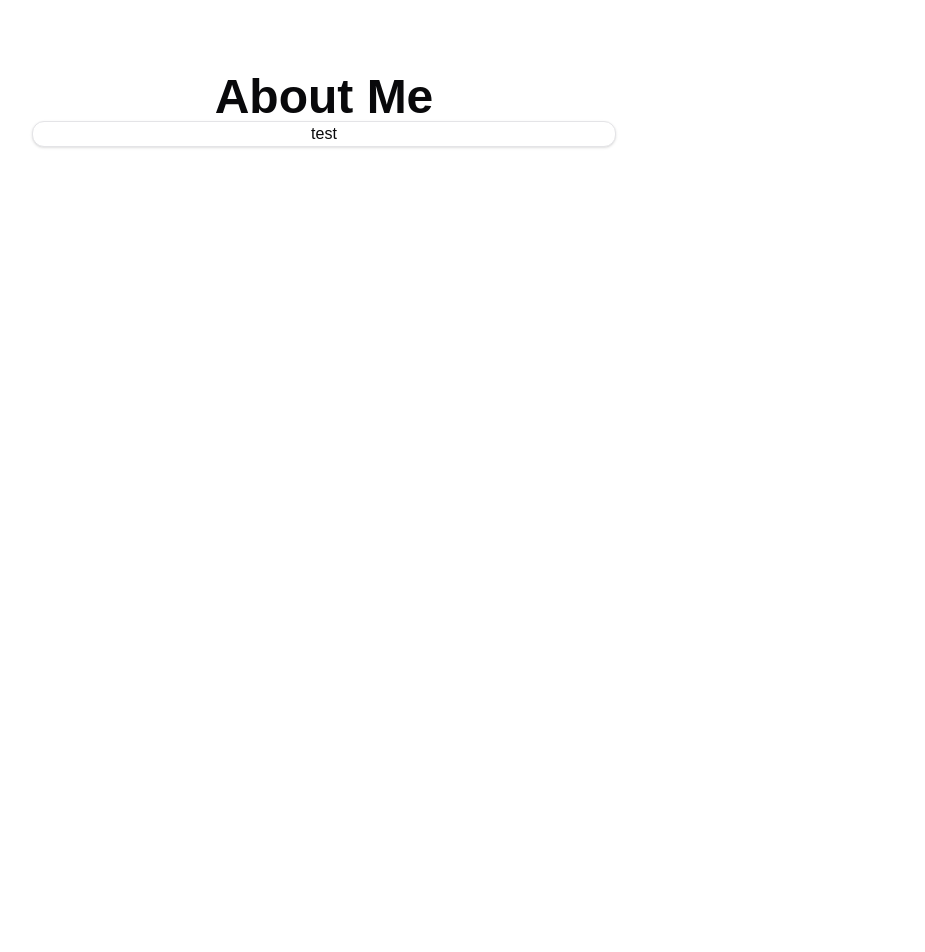
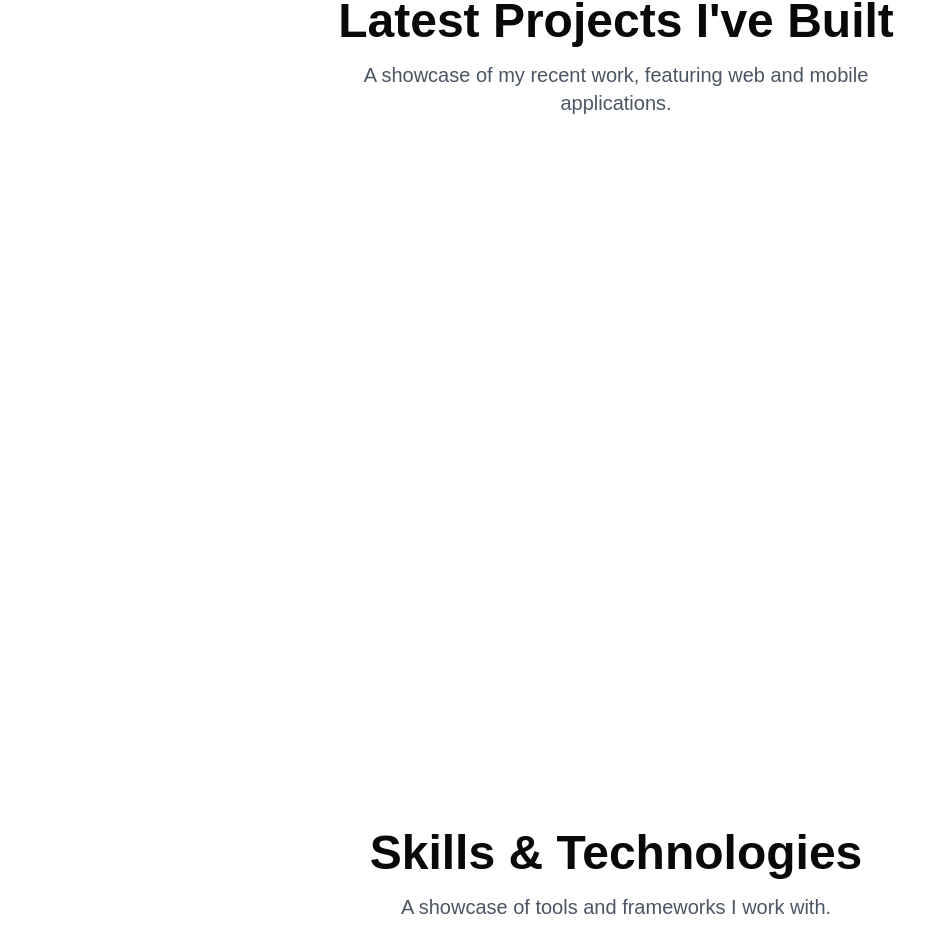
Before and after one commit to Satsuu/satsu.portfolio.web, a Next.js app: page / in a window 1280 px wide. Shown: the part 899-1851 px from the top of the page, without its empty margins (48-973 px from the left). Before the commit the page ends 1708 px from the top, so only its background shows below. Built offline with nearby package versions, Linux system fonts and the light colour scheme.

Commit message:
init section pages

```diff
--- a/app/layout.tsx
+++ b/app/layout.tsx
@@ -1,8 +1,9 @@
 import type { Metadata } from "next"
 import "./globals.css"
 import { ThemeProvider } from "@/components/theme-provider"
+import { ThemeToggle } from "@/components/theme-toggle"
+import { FloatingNav } from "@/components/navbar/floating-nav"
 import { GeistSans } from "geist/font/sans"
-// import BubbleCursor from "@/components/bubble-cursor"
 
 export const metadata: Metadata = {
   title: "Satsu.portfolio",
@@ -23,8 +24,13 @@ export default function RootLayout({
           enableSystem
           disableTransitionOnChange
         >
+          <FloatingNav />
+
+          <div className="fixed top-5 right-5 z-50">
+            <ThemeToggle />
+          </div>
+
           {children}
-          {/* <BubbleCursor /> */}
         </ThemeProvider>
       </body>
     </html>
--- a/app/page.tsx
+++ b/app/page.tsx
@@ -1,23 +1,26 @@
-import PageContainer from "@/components/page-container"
-import { FloatingNav } from "@/components/navbar/floating-nav"
 import HeaderSection from "@/components/header/header"
+import ProjectSection from "@/components/projects/projects"
 import AboutSection from "@/components/about/about"
-import { ThemeToggle } from "@/components/theme-toggle"
+import TechnologiesSection from "@/components/technologies/technologies"
+import ContactSection from "@/components/contact/contact"
 
 export default function Home() {
   return (
     <div>
-      <div className="flex justify-end p-5">
-        <ThemeToggle />
-      </div>
-      <div>
-        <FloatingNav />
-      </div>
       <div>
         <HeaderSection />
       </div>
       <div>
+        <ProjectSection />
+      </div>
+      <div>
+        <TechnologiesSection />
+      </div>
+      <div>
         <AboutSection />
+      </div>
+      <div>
+        <ContactSection />
       </div>
       {/* <footer className="flex flex-wrap items-center justify-center p-2 z-10">
         <p>2025 Satsu. All rights reserved.</p>
--- a/components/about/about.tsx
+++ b/components/about/about.tsx
@@ -1,22 +1,12 @@
 import PageContainer from "../page-container"
-import {
-  Card,
-  CardContent,
-  CardDescription,
-  CardFooter,
-  CardHeader,
-  CardTitle,
-} from "../ui/card"
 
 export default function AboutSection() {
   return (
     <PageContainer>
       <div id="about" className="h-screen pt-10 md:pt-20">
-        <div className="flex flex-col md:flex-row items-center md:items-center">
+        <div className="flex flex-col md:flex-row items- justify-center md:items-center">
           <div className="w-full md:w-1/2 flex flex-col justify-center h-full text-center md:text-center">
             <h1 className="text-4xl md:text-5xl font-bold">About Me</h1>
-
-            <Card>test</Card>
           </div>
         </div>
       </div>
--- /dev/null
+++ b/components/contact/contact.tsx
@@ -0,0 +1,19 @@
+import PageContainer from "../page-container"
+
+export default function ContactSection() {
+  return (
+    <PageContainer>
+      <div id="contact" className="h-screen pt-10 md:pt-20">
+        <div className="flex flex-col md:flex-row items- justify-center md:items-center">
+          <div className="w-full md:w-1/2 flex flex-col justify-center h-full text-center md:text-center">
+            <h1 className="text-4xl md:text-5xl font-bold">Connect With Me</h1>
+            <p className="mt-4 text-lg md:text-xl text-gray-600">
+              Let's collaborate and stay in touch! Reach out via email or follow
+              me on social media.
+            </p>
+          </div>
+        </div>
+      </div>
+    </PageContainer>
+  )
+}
--- /dev/null
+++ b/components/projects/projects.tsx
@@ -0,0 +1,21 @@
+import PageContainer from "../page-container"
+
+export default function ProjectSection() {
+  return (
+    <PageContainer>
+      <div id="projects" className="h-screen pt-10 md:pt-20">
+        <div className="flex flex-col md:flex-row items- justify-center md:items-center">
+          <div className="w-full md:w-1/2 flex flex-col justify-center h-full text-center md:text-center">
+            <h1 className="text-4xl md:text-5xl font-bold">
+              Latest Projects I've Built
+            </h1>
+            <p className="mt-4 text-lg md:text-xl text-gray-600">
+              A showcase of my recent work, featuring web and mobile
+              applications.
+            </p>
+          </div>
+        </div>
+      </div>
+    </PageContainer>
+  )
+}
--- /dev/null
+++ b/components/technologies/technologies.tsx
@@ -0,0 +1,20 @@
+import PageContainer from "../page-container"
+
+export default function TechnologiesSection() {
+  return (
+    <PageContainer>
+      <div id="technologies" className="h-screen pt-10 md:pt-20">
+        <div className="flex flex-col md:flex-row items- justify-center md:items-center">
+          <div className="w-full md:w-1/2 flex flex-col justify-center h-full text-center md:text-center">
+            <h1 className="text-4xl md:text-5xl font-bold">
+              Skills & Technologies
+            </h1>
+            <p className="mt-4 text-lg md:text-xl text-gray-600">
+              A showcase of tools and frameworks I work with.
+            </p>
+          </div>
+        </div>
+      </div>
+    </PageContainer>
+  )
+}
--- a/lib/nav-items.ts
+++ b/lib/nav-items.ts
@@ -19,7 +19,7 @@ export const navItems: NavItem[] = [
   },
   {
     name: "Technologies",
-    href: "#",
+    href: "#technologies",
     icon: CodeXml,
   },
   {
@@ -29,7 +29,7 @@ export const navItems: NavItem[] = [
   },
   {
     name: "Contact",
-    href: "#",
+    href: "#contact",
     icon: MessageSquare,
   },
 ]
```
